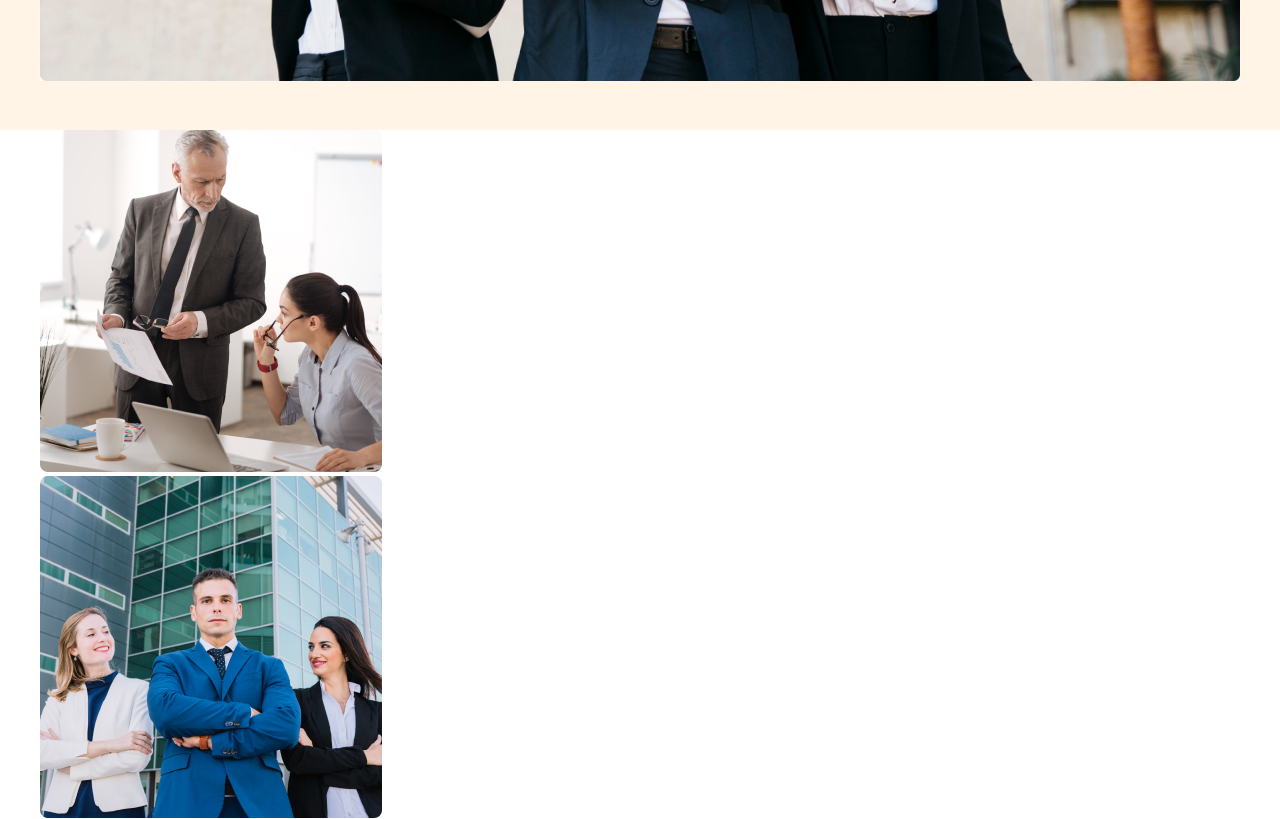
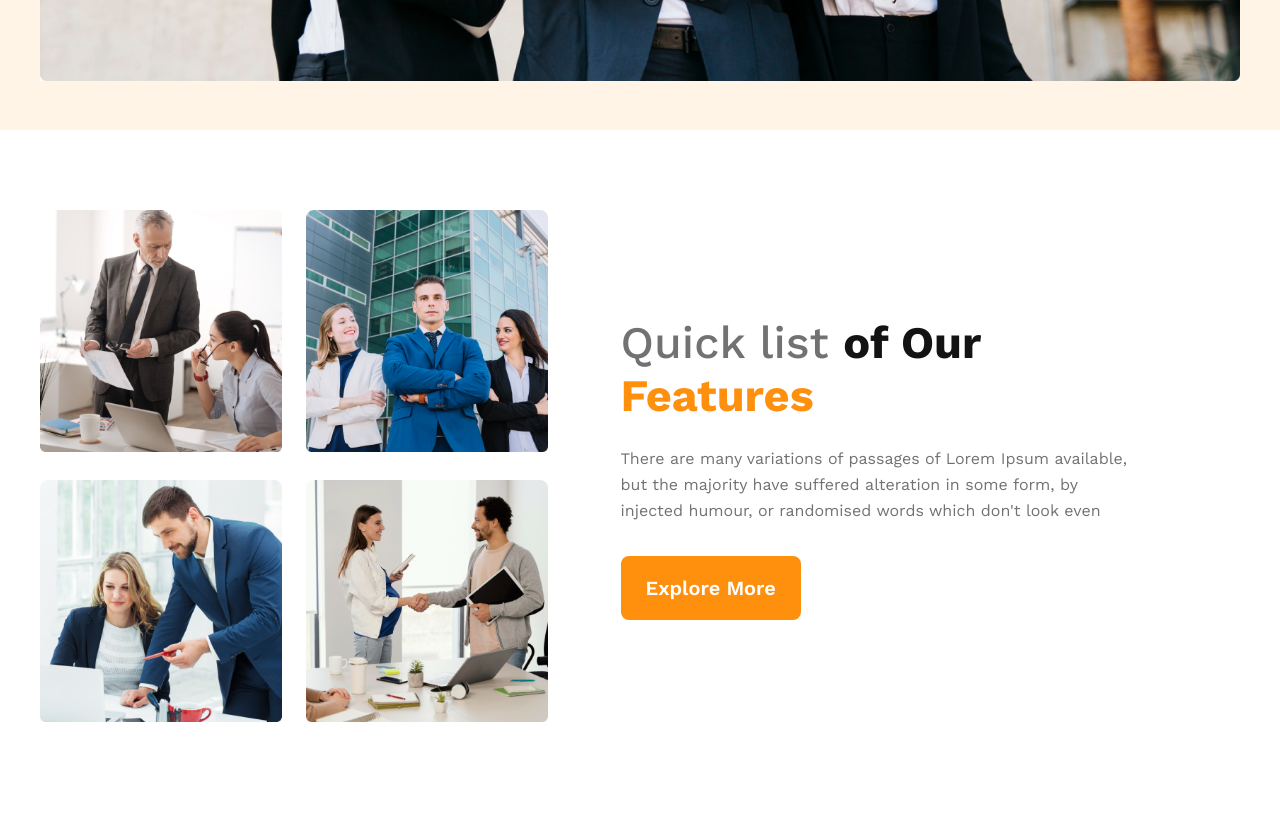
Before and after one commit to wahednur/g3-architects, a plain HTML site: page index.html in a window 1280 px wide. Shown: the part 1020-1839 px from the top of the page. After the commit the page ends 1746 px from the top, so only its background shows below. Drawn offline with nearby package versions, Linux system fonts and the light colour scheme.

Commit message:
Feature section desktop CSS complte

```diff
--- a/assets/css/style.css
+++ b/assets/css/style.css
@@ -53,6 +53,9 @@ section {
 }
 .btn-fill:hover {
   background-color: #ffae51;
+}
+img {
+  width: 100%;
 }
 /* Global CSS end  */
 
@@ -119,6 +122,57 @@ section {
 }
 
 /* Header css end  */
+/* Feature section CSS start  */
+.feature-section {
+  margin-top: 80px;
+}
+.feature-section .feature-content {
+  display: flex;
+  justify-content: space-between;
+  width: calc(100% - 112px);
+  /* gap: 73px; */
+  flex-wrap: wrap;
+  flex-direction: row;
+  align-items: center;
+}
+.img-content,
+.text-content {
+  width: calc(50% - 36.5px);
+}
+.img-content {
+  display: flex;
+  flex-direction: row;
+  flex-wrap: wrap;
+  gap: 24px;
+}
+.img-item {
+  width: calc(50% - 12px);
+  border-radius: 8px;
+  overflow: hidden;
+}
+.feature-section .feature-content .quick {
+  font-size: 45px;
+  font-weight: 500;
+  color: #727272;
+}
+.feature-section .feature-content .quick span {
+  color: #131313;
+  font-weight: 700;
+}
+.feature-section .feature-content .fe-text {
+  color: #ff900e;
+  font-size: 45px;
+  font-weight: 700;
+  margin-bottom: 24px;
+}
+.feature-section .feature-content .fe-desk {
+  color: #727272;
+  font-size: 16px;
+  font-weight: 400;
+  line-height: 26px;
+  margin-bottom: 32px;
+}
+/* Feature section CSS end  */
 /* Home Page CSS end  */
 
 /* Responsive media query start  */
```
